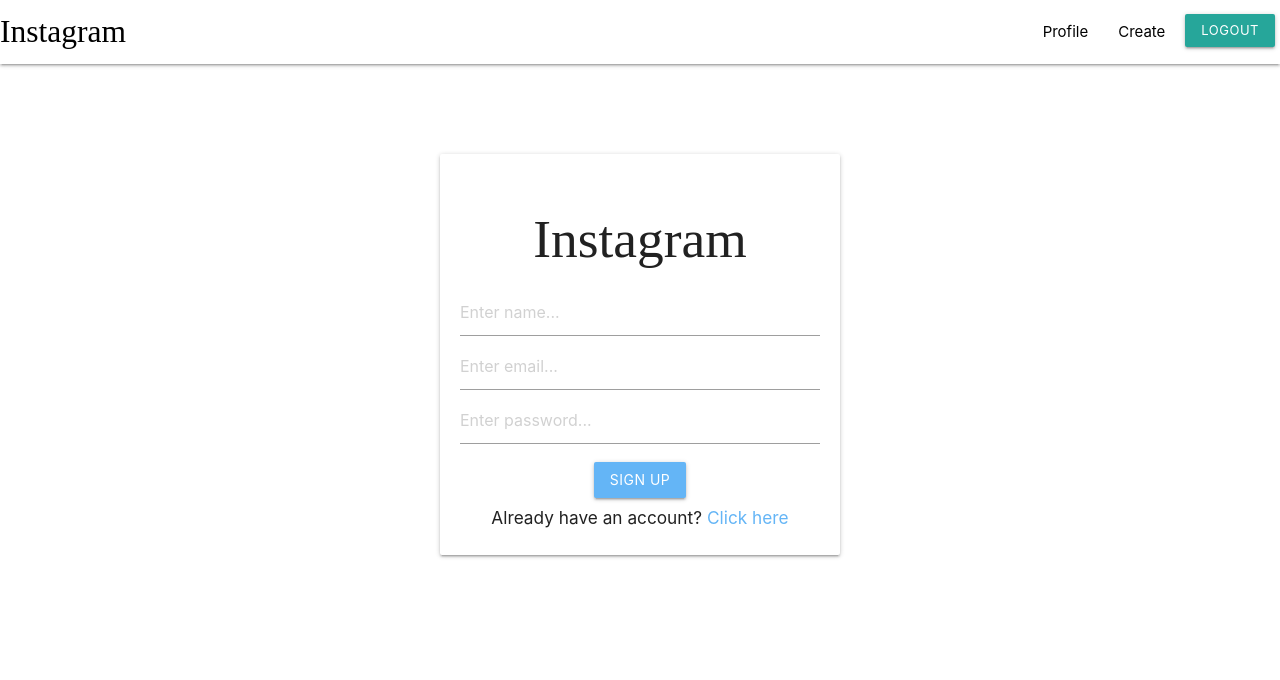
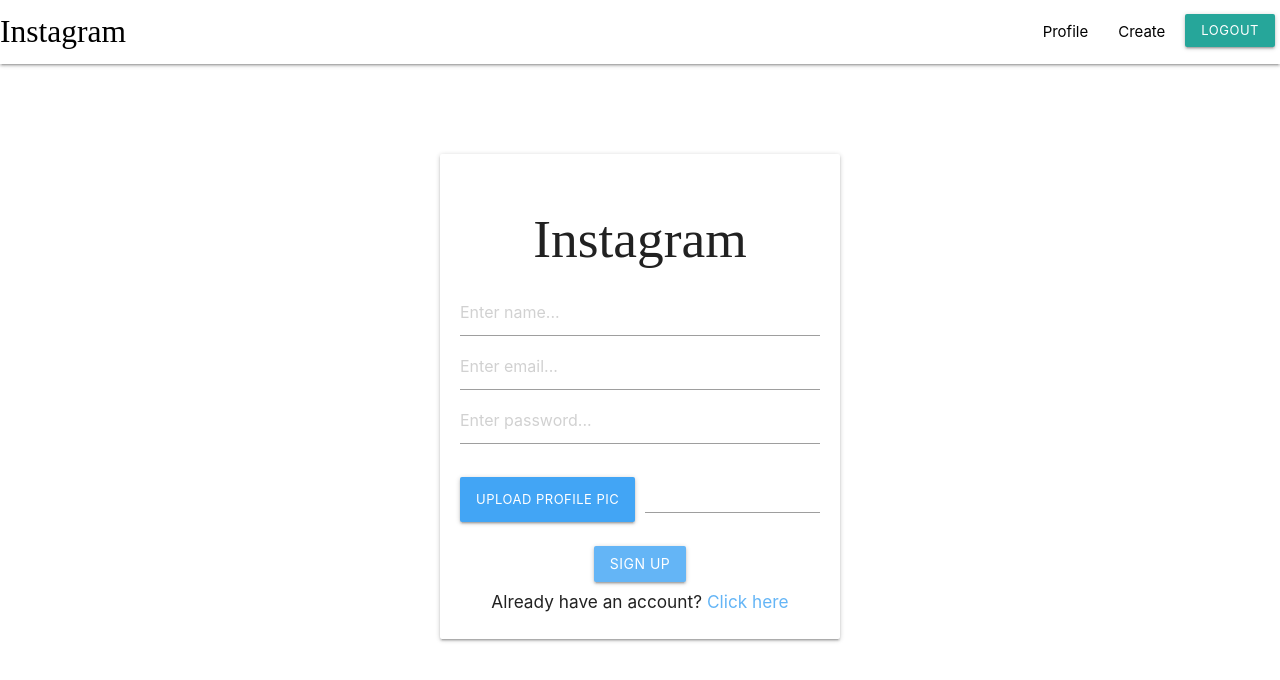
Before and after one commit to Sumeetrana/Instagram-clone, a React (Create React App) app in the folder client/: page /signup in a window 1280 px wide. Shown: the top 680 px of the page. Built offline with nearby package versions, Linux system fonts and the light colour scheme; sample sign-in values are in the browser's storage; a web font is replaced by a local one.

Commit message:
Follow-unfollow bug fixed

```diff
--- a/client/src/components/Signup.js
+++ b/client/src/components/Signup.js
@@ -7,6 +7,8 @@
   const [name, setName] = useState("");
   const [password, setPassword] = useState("");
   const [email, setEmail] = useState("");
+  const [image, setImage] = useState("");
+  const [url, setUrl] = useState("");
 
   const handleSubmit = (e) => {
     e.preventDefault();
@@ -57,6 +59,18 @@
             value={password}
             onChange={(e) => setPassword(e.target.value)}
           />
+          <div className="file-field input-field">
+            <div className="btn btn-small #64b5f6 blue lighten-1">
+              <span>Upload Profile Pic</span>
+              <input
+                type="file"
+                onChange={(e) => setImage(e.target.files[0])}
+              />
+            </div>
+            <div className="file-path-wrapper">
+              <input className="file-path validate" type="text" />
+            </div>
+          </div>
           <button
             type="submit"
             className="btn waves-effect waves-light #64b5f6 blue lighten-2"
```
